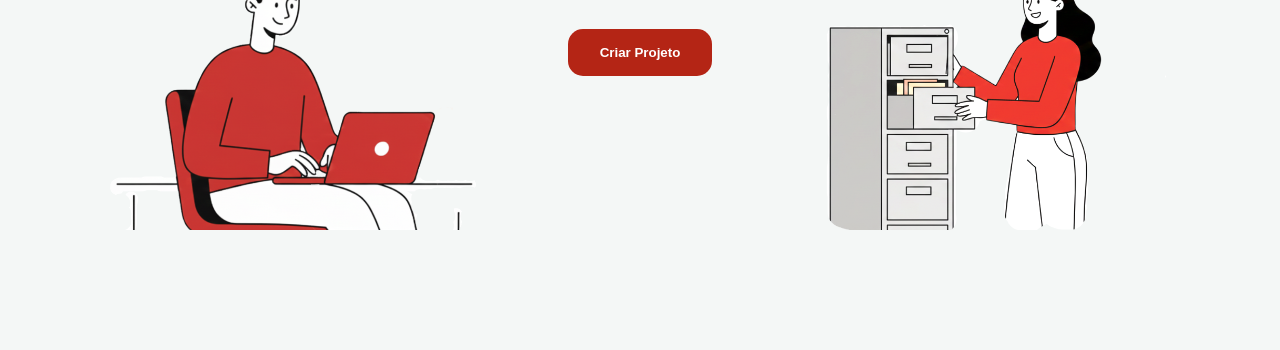
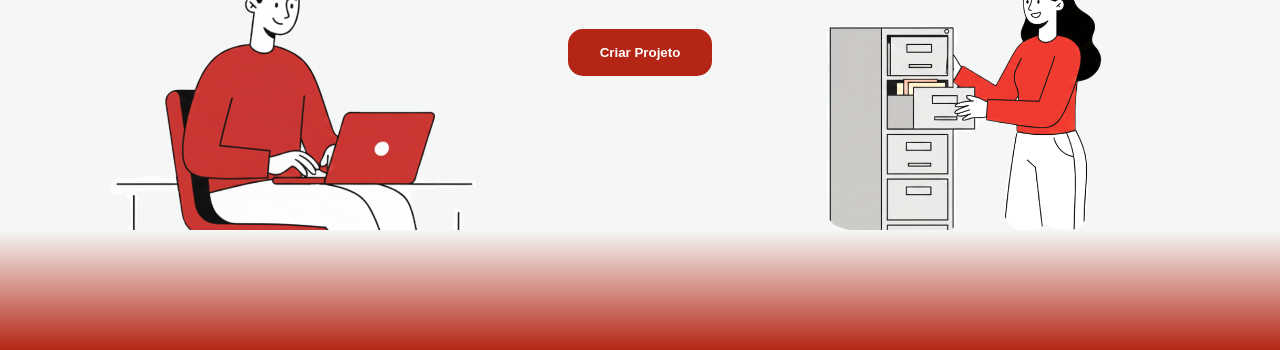
Before and after one commit to CarlosManoel23/Projects-NQ, a plain HTML site: page Routes/index.html in a window 1280 px wide. Shown: the part 450-800 px from the top of the page. Drawn offline with Linux system fonts and the light colour scheme.

Commit message:
adicionando footer no home

```diff
--- a/styles/home.css
+++ b/styles/home.css
@@ -70,3 +70,7 @@ main .btn-create {
     border: none;
     border-radius: 15px;
 }
+footer {
+    height: 15vh;
+    background: linear-gradient(180deg, #F4F7F6, #b42515);
+}
```
